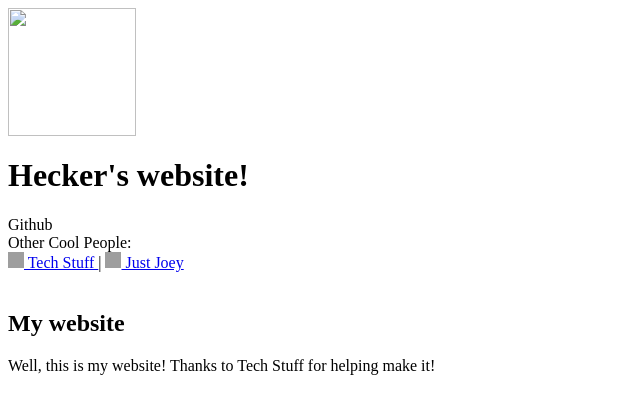
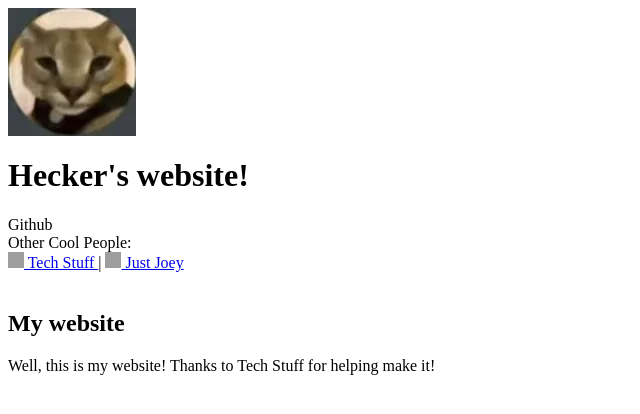
Before and after one commit to Hecker20001/Hecker20001.github.io, a plain HTML site: page index.html in a window 1280 px wide. Shown: the whole page, without its empty margins (0-640 px from the left). Drawn offline with Linux system fonts and the light colour scheme; grey boxes are pictures that could not be loaded; a script that the page names is missing.

Commit message:
Fix image

```diff
--- a/index.html
+++ b/index.html
@@ -9,7 +9,7 @@
 <!-- Body -->
 <body class="flex flex-none content-center justify-center items-center flex-col p-2">
   <div class="backdrop-blur bg-white/25 flex flex-none content-center justify-center items-center flex-col p-1 rounded">
-    <img src="Logo.png" width="128" height="128" class="p-1">
+    <img src="Logo.webp" width="128" height="128" class="p-1">
     <h1 class="text-xl text-center bg-white/50 backdrop-blur inline-block p-1 rounded">Hecker's website!</h1>
     <div><span x-type="link" href="https://github.com/Hecker20001">Github</span></div>
     <div>Other Cool People:</div>
```
